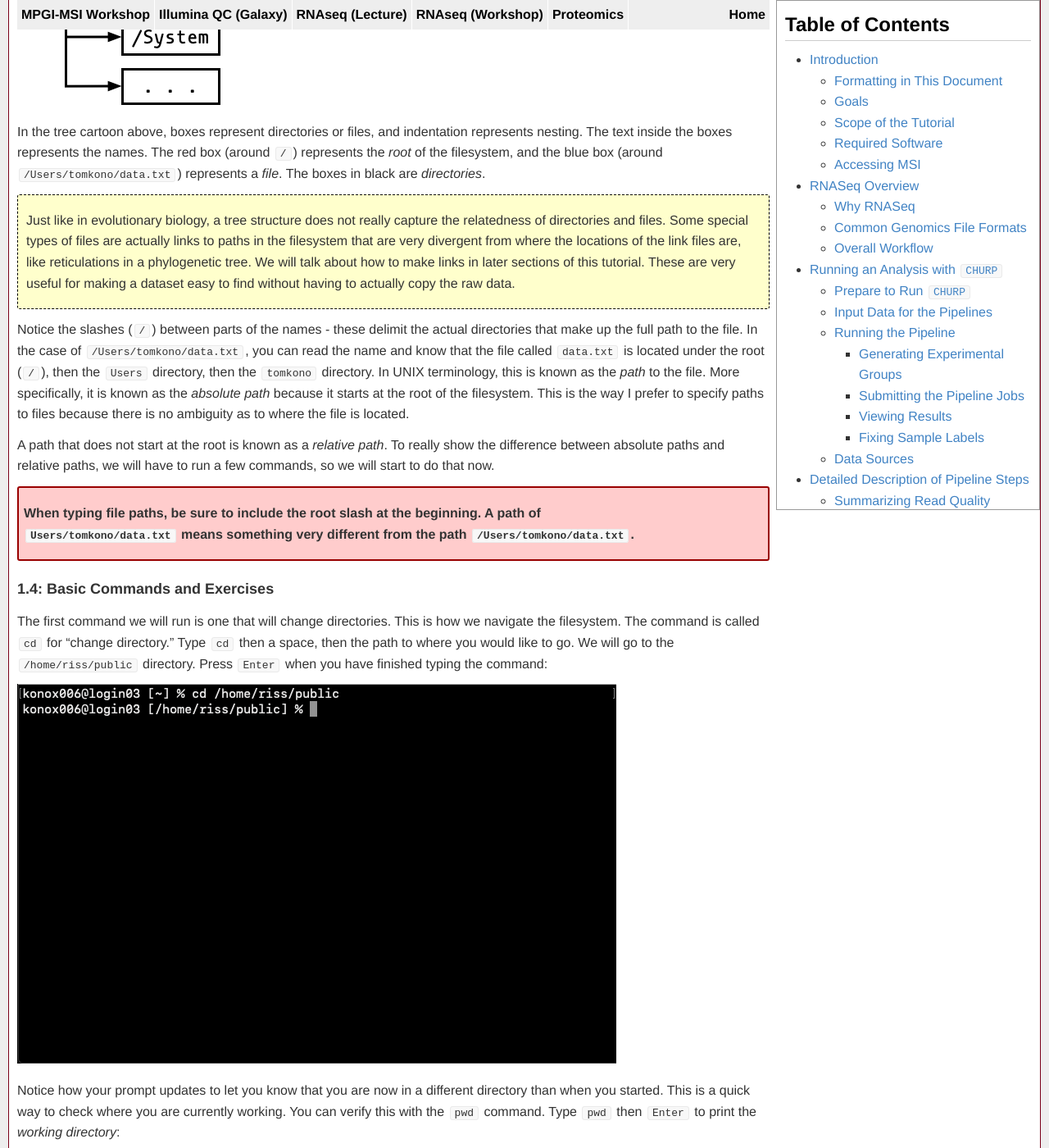
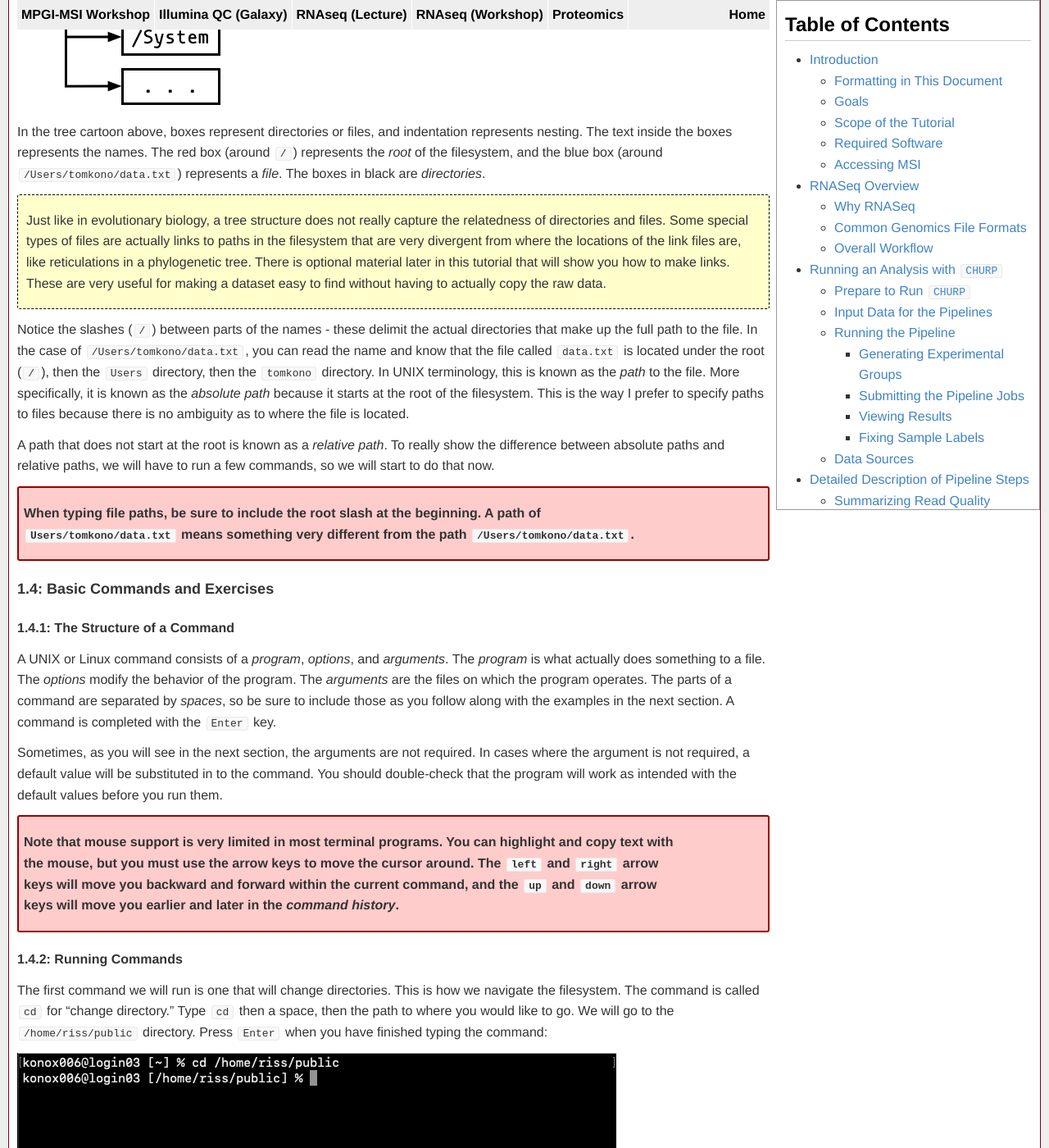
Before and after one commit to msi-ris/Tutorials, a Jekyll site: the page built from rnaseq_cmd_beta.md, in a window 1280 px wide and 1400 px high, scrolled down 4867 px. Shown: the whole window at 82% size. Built offline with Jekyll 4.4.1, drawn with Linux system fonts in a browser that asks for light colours; some of the changed text lies outside the part shown.

Commit message:
Update rnaseq beta

```diff
--- a/rnaseq_cmd_beta.md
+++ b/rnaseq_cmd_beta.md
@@ -221,7 +221,7 @@ appear behind (to the left of) the cursor.
 Before we start to issue commands, though, we will talk about the structure of
 the data on MSI servers.
 
-### <a name="1.2"></a> 1.3: Directories and Files
+### <a name="1.3"></a> 1.3: Directories and Files
 Understanding files and directories is one of the key pieces of using a
 UNIX-like system (which includes MSI systems). One of the defining
 characteristics of UNIX-like systems is that "everything is a file." This means
@@ -251,10 +251,10 @@ are *directories*.
 Just like in evolutionary biology, a tree structure does not really capture
 the relatedness of directories and files. Some special types of files are
 actually links to paths in the filesystem that are very divergent from where the
-locations of the link files are, like reticulations in a phylogenetic tree. We
-will talk about how to make links in later sections of this tutorial. These are
-very useful for making a dataset easy to find without having to actually copy
-the raw data.
+locations of the link files are, like reticulations in a phylogenetic tree.
+There is optional material later in this tutorial that will show you how to make
+links. These are very useful for making a dataset easy to find without having to
+actually copy the raw data.
 
 </div>
 
@@ -279,7 +279,31 @@ path of `Users/tomkono/data.txt` means something very different from the path
 
 </div>
 
-### <a name="1.3"></a> 1.4: Basic Commands and Exercises
+### <a name="1.4"></a> 1.4: Basic Commands and Exercises
+#### <a name="1.4.1"></a> 1.4.1: The Structure of a Command
+A UNIX or Linux command consists of a *program*, *options*, and *arguments*. The
+*program* is what actually does something to a file. The *options* modify the
+behavior of the program. The *arguments* are the files on which the program
+operates. The parts of a command are separated by *spaces*, so be sure to
+include those as you follow along with the examples in the next section. A
+command is completed with the `Enter` key.
+
+Sometimes, as you will see in the next section, the arguments are not required.
+In cases where the argument is not required, a default value will be substituted
+in to the command. You should double-check that the program will work as
+intended with the default values before you run them.
+
+<div class="warn" markdown="1">
+
+Note that mouse support is very limited in most terminal programs. You can
+highlight and copy text with the mouse, but you must use the arrow keys to
+move the cursor around. The `left` and `right` arrow keys will move you
+backward and forward within the current command, and the `up` and `down` arrow
+keys will move you earlier and later in the *command history*.
+
+</div>
+
+#### <a name="1.4.2"></a> 1.4.2: Running Commands
 The first command we will run is one that will change directories. This is how
 we navigate the filesystem. The command is called `cd` for "change directory."
 Type `cd` then a space, then the path to where you would like to go. We will
@@ -355,9 +379,26 @@ the file:
 
 ![ls]({{ "/graphics/rnaseq_cmd/ls_verify_cp.png" | prepend: site.baseurl }})
 
-
+The name `data.txt` is not very informative. You will be working with a lot of
+data files, so giving them unique names that let you easily know what the data
+are is very helpful. We can *move* (or *rename*) a file with the `mv` command.
+Like `cp`, `mv` takes two arguments, a *source* and a *destination*. The
+*source* will be `data.txt` and the *destination* will be
+`command_line_example_data.txt`:
+
+![mv]({{ "/graphics/rnaseq_cmd/mv.png" | prepend: site.baseurl }})
+
+You can list the directory contents again to verify that the rename was
+successful:
+
+![ls]({{ "/graphics/rnaseq_cmd/ls_verify_mv.png" | prepend: site.baseurl }})
+
+These are mostly the commands you need to know to follow along with the RNAseq
+tutorial. There are additional resources below, but they are not required for
+you to use our pipeline for RNAseq analysis.
 
 ### <a name="1.4"></a> 1.5: Other Useful Commands
+
 
 ### <a name="1.5"></a> 1.6: Common Command Line Utilities in Bioinformatics
 
```
Also changed, not shown: graphics/rnaseq_cmd/ls_verify_mv.png (added), graphics/rnaseq_cmd/mv.png (added).
